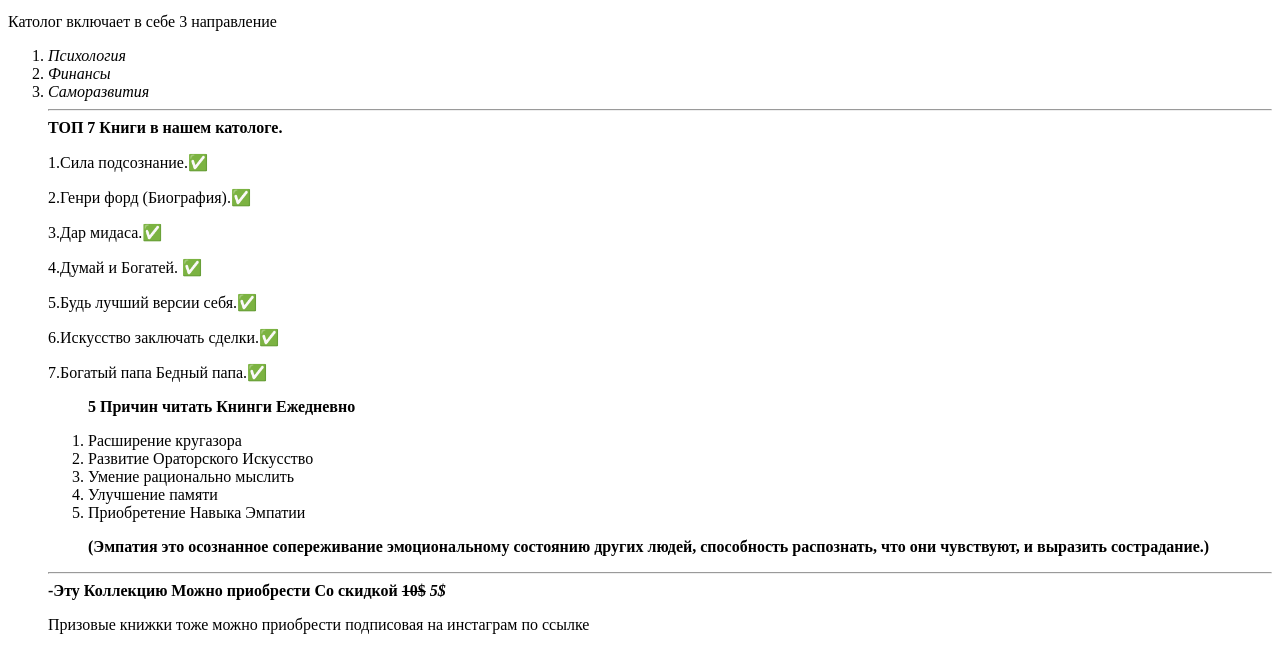
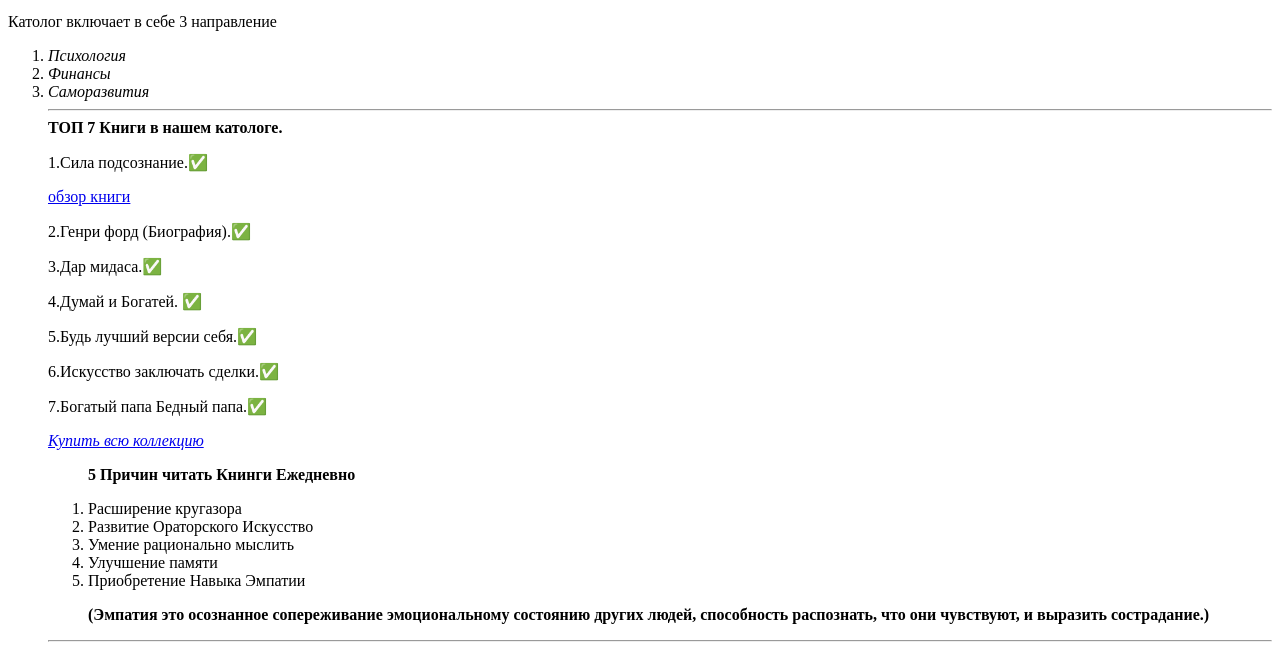
Before and after one commit to ArtMaker-web/FarmonovBooks.uz, a plain HTML site: page index.html in a window 1280 px wide. Shown: the part 633-1279 px from the top of the page. Drawn offline with Linux system fonts and the light colour scheme.

Commit message:
Update index.html

```diff
--- a/index.html
+++ b/index.html
@@ -22,13 +22,14 @@
         <li><em>Саморазвития</em></li>
         <hr>
         <hr4><b>ТОП 7 Книги в нашем катологе.</b></hr4>
-        <p>1.Сила подсознание.✅</p>
+        <p>1.Сила подсознание.✅</p> <a href="book 1.html">обзор книги</a> </p>
         <p>2.Генри форд (Биография).✅
         <p>3.Дар мидаса.✅</p>
         <p>4.Думай и Богатей. ✅</p>
         <p></p>5.Будь лучший версии себя.✅ </p>
         <p>6.Искусство заключать сделки.✅</p>
         <p>7.Богатый папа Бедный папа.✅</p>
+        <a href="https://t.me/Farmonov2703" title="нажми на меня"> <em>Купить всю коллекцию</em> </a><br>
        <ol>
         <p><b>5 Причин читать Книнги Ежедневно</b></p>
         <li>Расширение кругазора </li>
```
